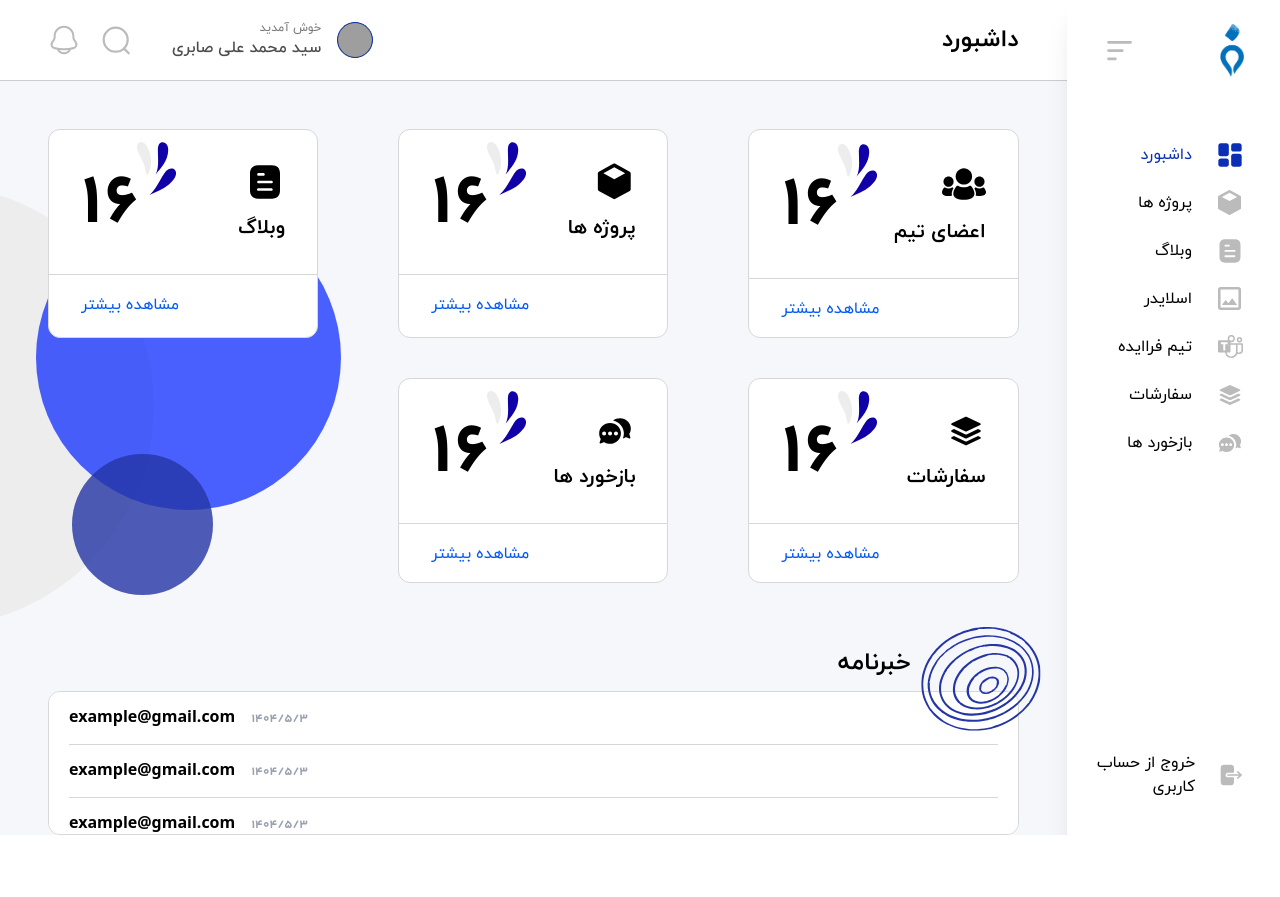
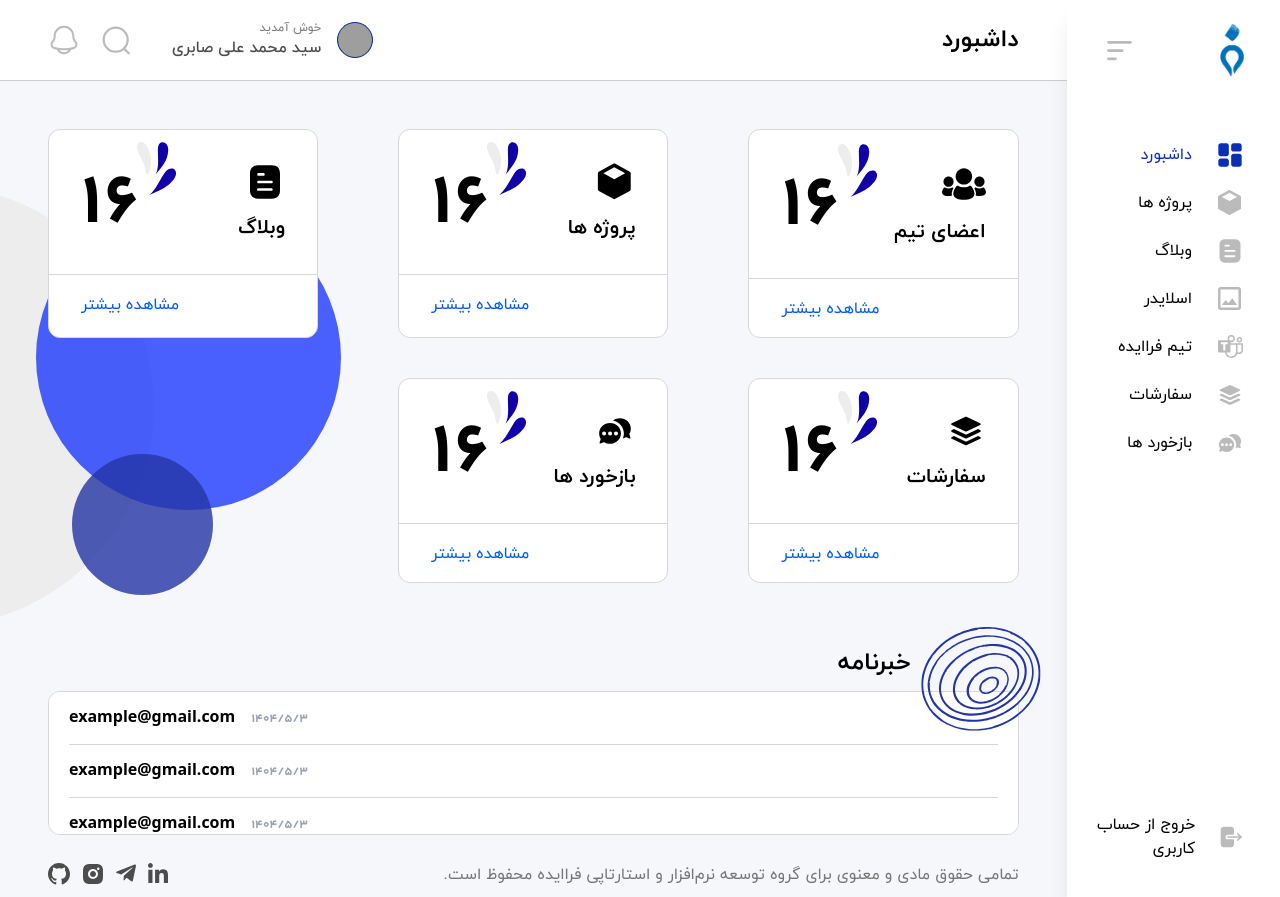
Before and after one commit to sb878787/FaraIdeh, a Next.js app: page /admin/dashboard in a window 1280 px wide. Before the commit the page ends 835 px from the top, so only its background shows below. Built offline with nearby package versions, Linux system fonts and the light colour scheme; grey boxes are pictures that could not be loaded.

Commit message:
feat(dashboard): add Footer component to DashboardPageWrapper

```diff
--- /dev/null
+++ b/src/component/dashboard/Footer.tsx
@@ -0,0 +1,54 @@
+'use client';
+
+// Next Imports
+import Link from 'next/link';
+
+// Components
+import GitHubIcon from '@/component/icons/GitHubIcon';
+import InstagramIcon from '@/component/icons/InstagramIcon';
+import TelegramIcon from '@/component/icons/TelegramIcon';
+import LinkedInIcon from '@/component/icons/LinkedInIcon';
+
+const Footer = () => {
+  return (
+    <footer className="px-12 mt-7 flex justify-between">
+      <p className="font-iranYekan text-[#767676]">
+        تمامی حقوق مادی و معنوی برای گروه توسعه نرم‌افزار و استارتاپی فراایده محفوظ است.
+      </p>
+
+      {/* Social links */}
+      <div className="flex gap-2 sm:gap-3 mb-3 ltr">
+        <Link href="https://github.com/sb878787" className="group">
+          <GitHubIcon
+            size={18}
+            className={`text-[#4C4C4C] transition-colors duration-300 group-hover:text-primary sm:w-5 sm:h-5 md:w-[22px] md:h-[22px]`}
+          />
+        </Link>
+
+        <Link href="https://www.instagram.com/mohammad_ali_saberi87" className="group">
+          <InstagramIcon
+            size={18}
+            className={`text-[#4C4C4C] transition-colors duration-300 group-hover:text-primary sm:w-5 sm:h-5 md:w-[22px] md:h-[22px]`}
+          />
+        </Link>
+
+        <Link href="https://web.telegram.org/k/#@M_sb87_Developer" className="group">
+          <TelegramIcon
+            width={16}
+            height={16}
+            className={`text-[#4C4C4C] transition-colors duration-300 group-hover:text-primary sm:w-[18px] sm:h-[18px] md:w-5 md:h-5`}
+          />
+        </Link>
+
+        <Link href="https://linkedin.com/in/mohammad-ali-saberi" className="group">
+          <LinkedInIcon
+            size={17}
+            className={`text-[#4C4C4C] transition-colors duration-300 group-hover:text-primary sm:w-[19px] sm:h-[19px] md:w-[20px] md:h-[20px]`}
+          />
+        </Link>
+      </div>
+    </footer>
+  );
+};
+
+export default Footer;
--- a/src/views/dashboard/admin/dashboard/_dashboardpage.tsx
+++ b/src/views/dashboard/admin/dashboard/_dashboardpage.tsx
@@ -4,6 +4,7 @@
 import Sidebar from '@/component/dashboard/Sidebar';
 import Header from '@/component/dashboard/Header';
 import MainDashboard from './MainDashboard';
+import Footer from '@/component/dashboard/Footer';
 
 const DashboardPageWrapper = () => {
   return (
@@ -11,6 +12,7 @@ const DashboardPageWrapper = () => {
       <div className="col-span-10 bg-[#F6F7FB] rtl">
         <Header />
         <MainDashboard />
+        <Footer />
       </div>
       <Sidebar />
     </div>
```
